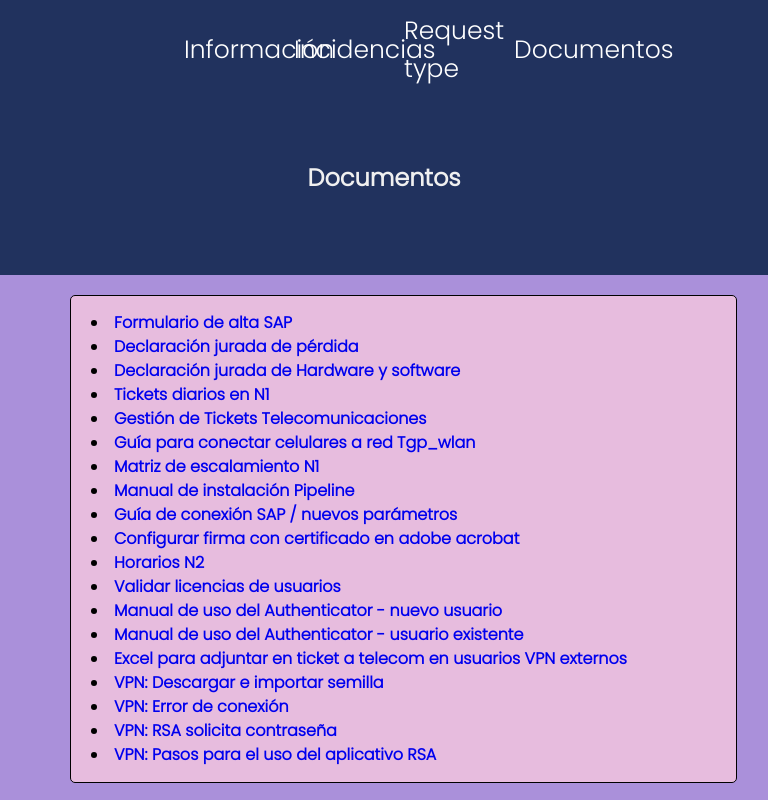
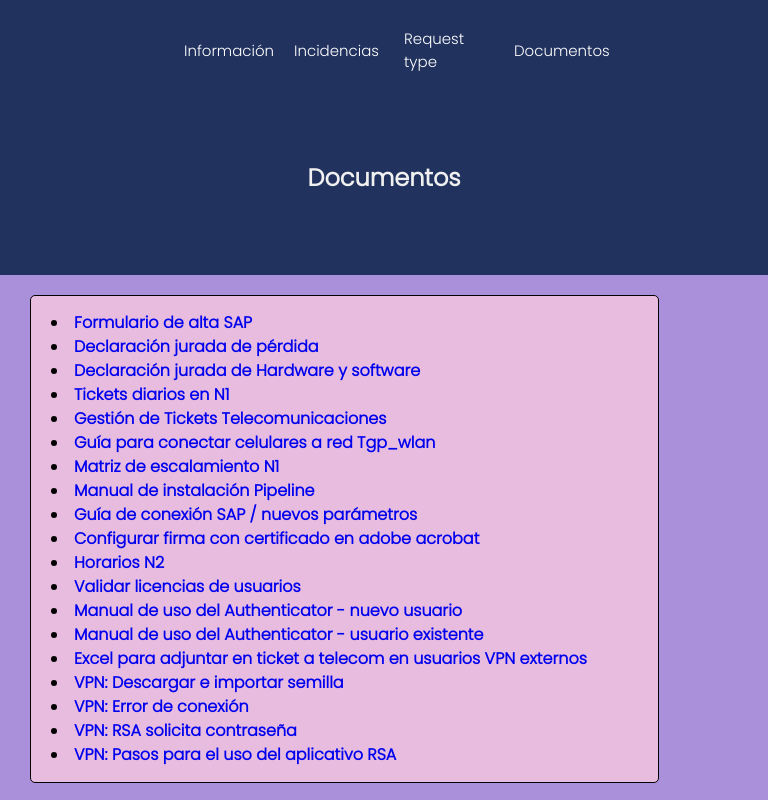
Before and after one commit to AlexandraCynthia/guia, a React (Create React App) app: page /documentos in a window 768 px wide. Shown: the top 800 px of the page. Built offline with nearby package versions, Linux system fonts and the light colour scheme; a web font is replaced by a local one.

Commit message:
actualizaciones del nav

```diff
--- a/src/pages/Experience.js
+++ b/src/pages/Experience.js
@@ -49,7 +49,7 @@ function Experience() {
             Inconvenientes con anexo
           </h3>
                <p> <img src="https://res.cloudinary.com/dgxnatqij/image/upload/v1709390001/Guia/probelmas_anexo_f2bay7.png" alt="" height="auto" width="450px" /> </p>
-        <p>Derivar a Telecom Staff de acuerdo al encargado de cada zona</p>
+        <p>Derivar a Telecom Staff de acuerdo al encargado de cada zona. Para Pisco, derivar a Emerson Durand, para Ayacucho, PS3, PS4, Chiquintirca con Luis Salazar, para PS1, PS2, KP127 y Kiteni, con Alberto Ruiz.</p>
 
         </VerticalTimelineElement>
 
--- a/src/pages/Home.js
+++ b/src/pages/Home.js
@@ -121,6 +121,7 @@ function Home () {
          <div className="cuadrotexto">
           <b>Habilitar carpetas compartidas:</b>
           <li>En usuarios TGA, lo deberá solicitar el jefe inmediato por correo al service desk. Para usuarios YTG, lo deberá solicitar el responsable TGP y Gerente del área.</li>
+          <li>Para el ticket indicar: Ruta de carpeta compartida y el tipo de acceso si es lectura/escritura o ambos.</li>
          </div>
 
           <div className="cuadrotexto">
--- a/src/styles/Navbar.css
+++ b/src/styles/Navbar.css
@@ -67,9 +67,10 @@
     #close a {
       display: none;
     }
+
   }
 
-  @media only screen and (min-width: 600px) {
+  @media only screen and (min-width: 400px) {
     .toggleButton {
       display: none;
     }
@@ -86,7 +87,41 @@
       flex-direction: row;
     }
 
+  }
 
 
 
+  @media only screen and (max-width:575px){
+    .about {
+      width: 100%;
   }
+
+  }
+  @media (min-width: 576px) and (max-width: 768px){
+    .about {
+      width: 100%;
+  }
+  .navbar a{
+    color: white;
+    text-decoration: none;
+    margin: 20px;
+    font-size: 15px;
+}
+  }
+  @media (min-width: 769px) and (max-width: 991px){
+    .about {
+      width: 100%;
+  }
+  .navbar a{
+    color: white;
+    text-decoration: none;
+    margin: 20px;
+    padding: 8px;
+    font-size: 18px;
+}
+  }
+  @media (min-width: 992px) and (max-width: 1199px){
+    .about {
+      width: 100%;
+  }
+}
--- a/src/styles/documentos.css
+++ b/src/styles/documentos.css
@@ -36,3 +36,57 @@
     padding-left:20px;
     padding-right: 4%;
   }
+
+
+@media only screen and (max-width:575px){
+  .cuadrotexto3{
+    display: flex;
+    flex-direction: column;
+    vertical-align: top;
+    margin-left: 30px;
+    background-color: #E7BCDE;
+    width: 75%;
+    height: auto;
+    line-height: 1.5;
+    border-radius: 5px;
+    color: black;
+    border-width: 1.5px;
+    border-style: solid;
+    border-color: black;
+    margin-right: 30px;
+    margin-top: 20px;
+    padding: 15px;
+    text-align: justify;
+    padding-left:20px;
+    padding-right: 4%;
+    font-size: 14px;
+  }
+
+}
+@media (min-width: 576px) and (max-width: 768px){
+  .cuadrotexto3{
+    display: flex;
+    flex-direction: column;
+    vertical-align: top;
+    margin-left: 30px;
+    background-color: #E7BCDE;
+    width: 75%;
+    height: auto;
+    line-height: 1.5;
+    border-radius: 5px;
+    color: black;
+    border-width: 1.5px;
+    border-style: solid;
+    border-color: black;
+    margin-right: 30px;
+    margin-top: 20px;
+    padding: 15px;
+    text-align: justify;
+    padding-left:20px;
+    padding-right: 4%;
+    font-size: 16px;
+  }
+
+}
+@media (min-width: 769px) and (max-width: 991px){}
+@media (min-width: 992px) and (max-width: 1199px){}
```
